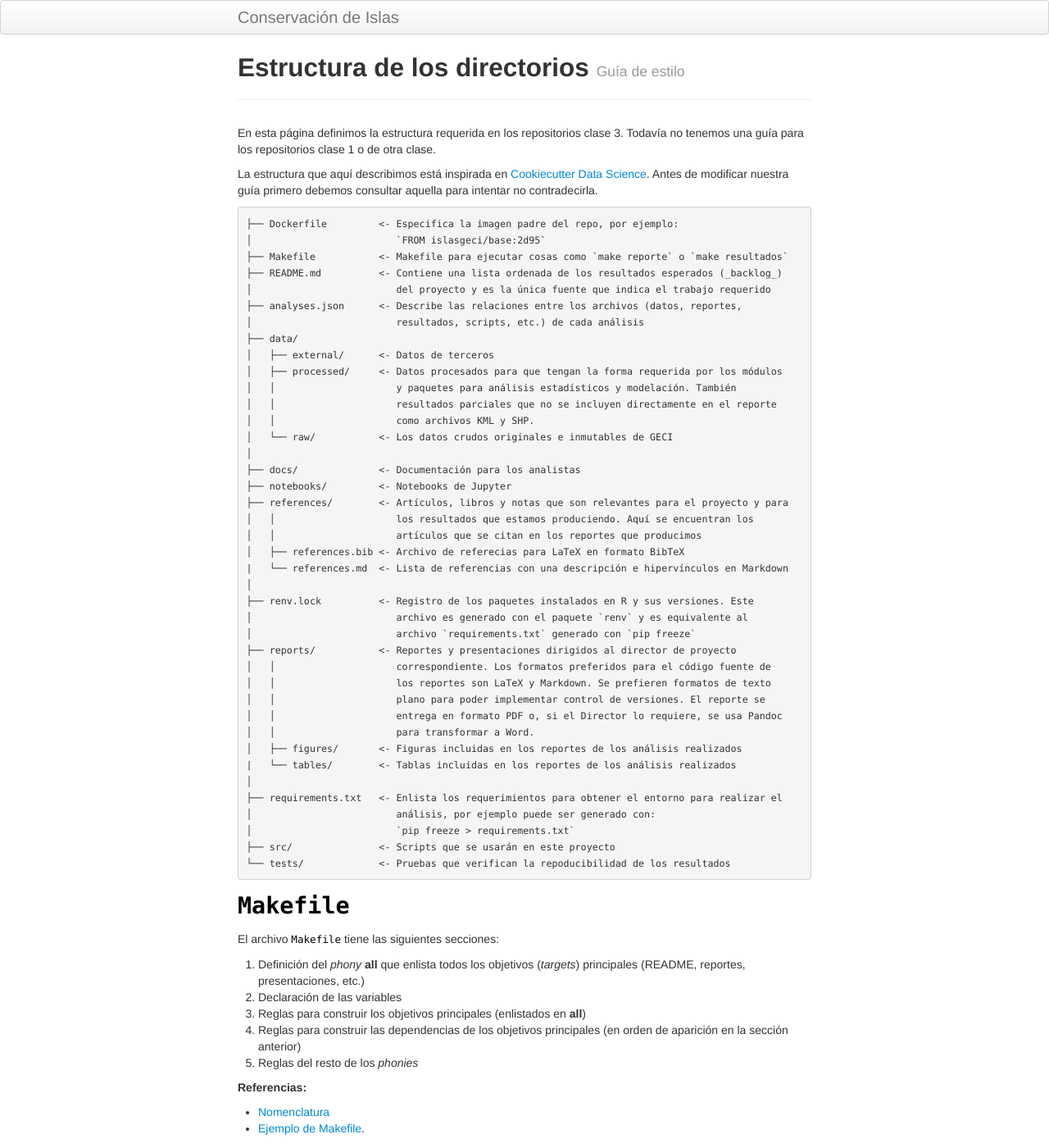
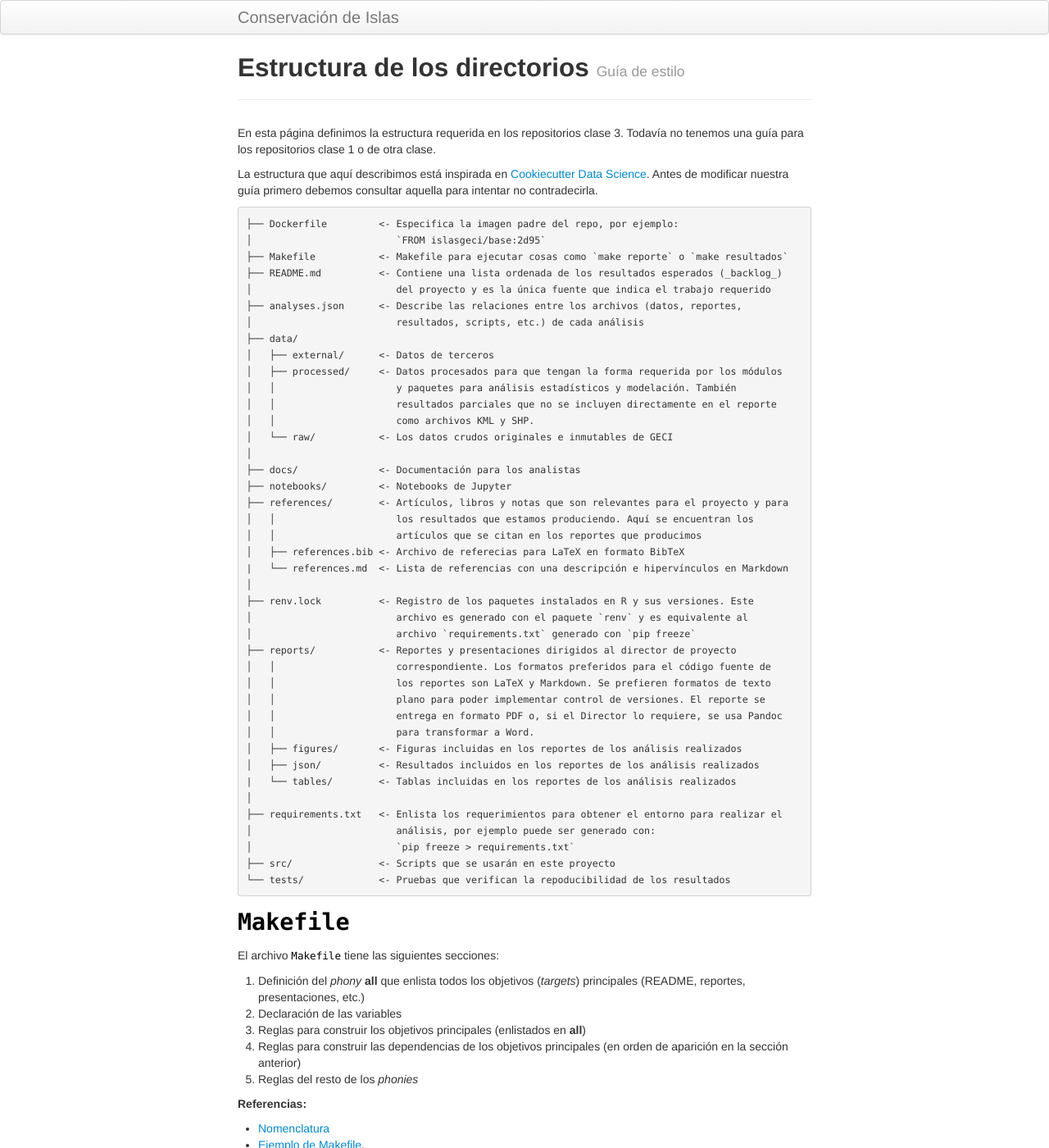
Before and after one commit to LizethMReyes/islasgeci.github.io, a Jekyll site: the page built from ciencia_de_datos/guia_de_estilo/estructura.md, in a window 1280 px wide and 1400 px high. Shown: the whole window at 82% size. Built offline with Jekyll 4.4.1, drawn with Linux system fonts in a browser that asks for light colours.

Commit message:
Agrega carpeta para incluir resultados en formato JSON

```diff
--- a/ciencia_de_datos/guia_de_estilo/estructura.md
+++ b/ciencia_de_datos/guia_de_estilo/estructura.md
@@ -43,6 +43,7 @@ La estructura que aquí describimos está inspirada en [Cookiecutter Data Scienc
 │   │                     entrega en formato PDF o, si el Director lo requiere, se usa Pandoc
 │   │                     para transformar a Word.
 │   ├── figures/       <- Figuras incluidas en los reportes de los análisis realizados
+│   ├── json/          <- Resultados incluidos en los reportes de los análisis realizados
 |   └── tables/        <- Tablas incluidas en los reportes de los análisis realizados
 │
 ├── requirements.txt   <- Enlista los requerimientos para obtener el entorno para realizar el
```
